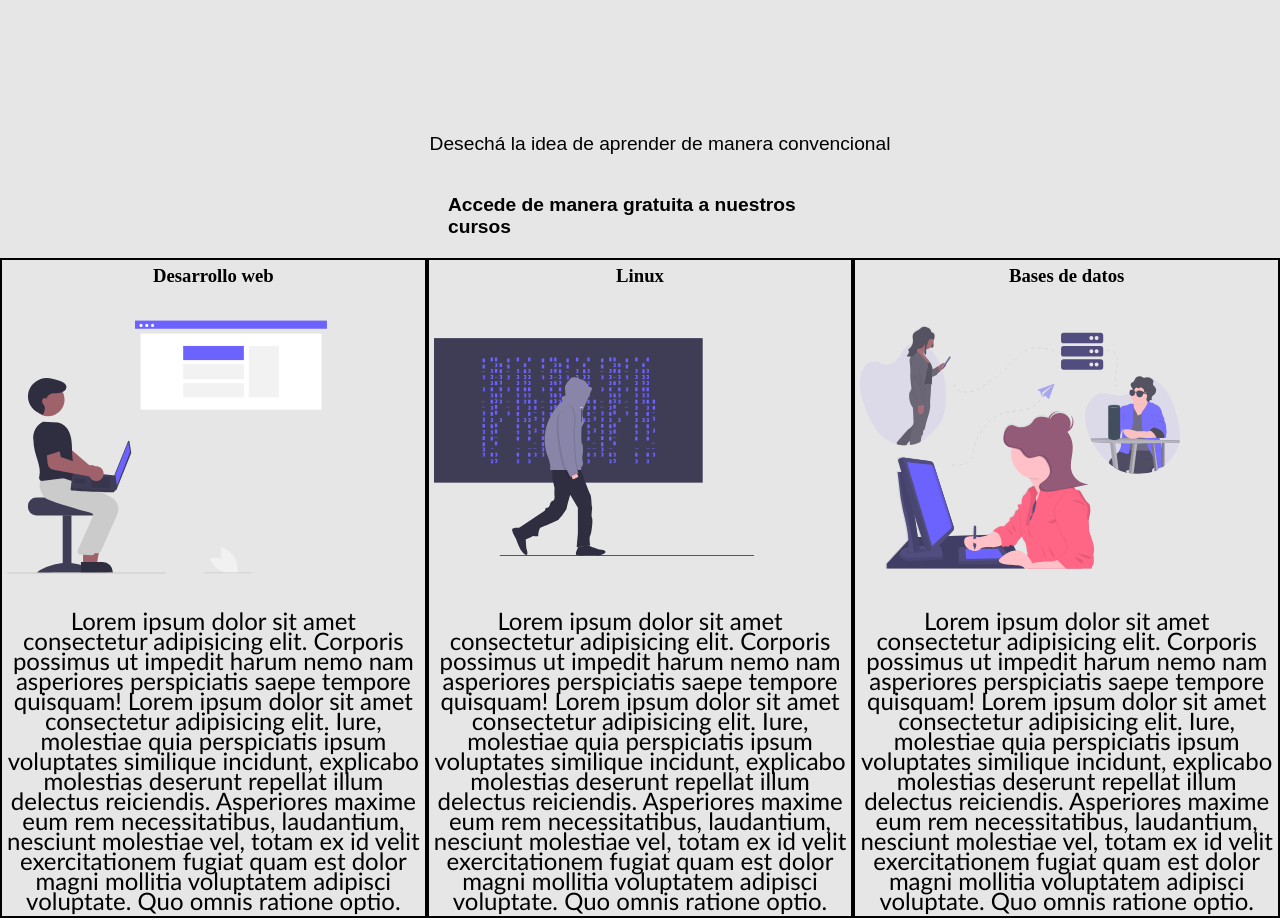
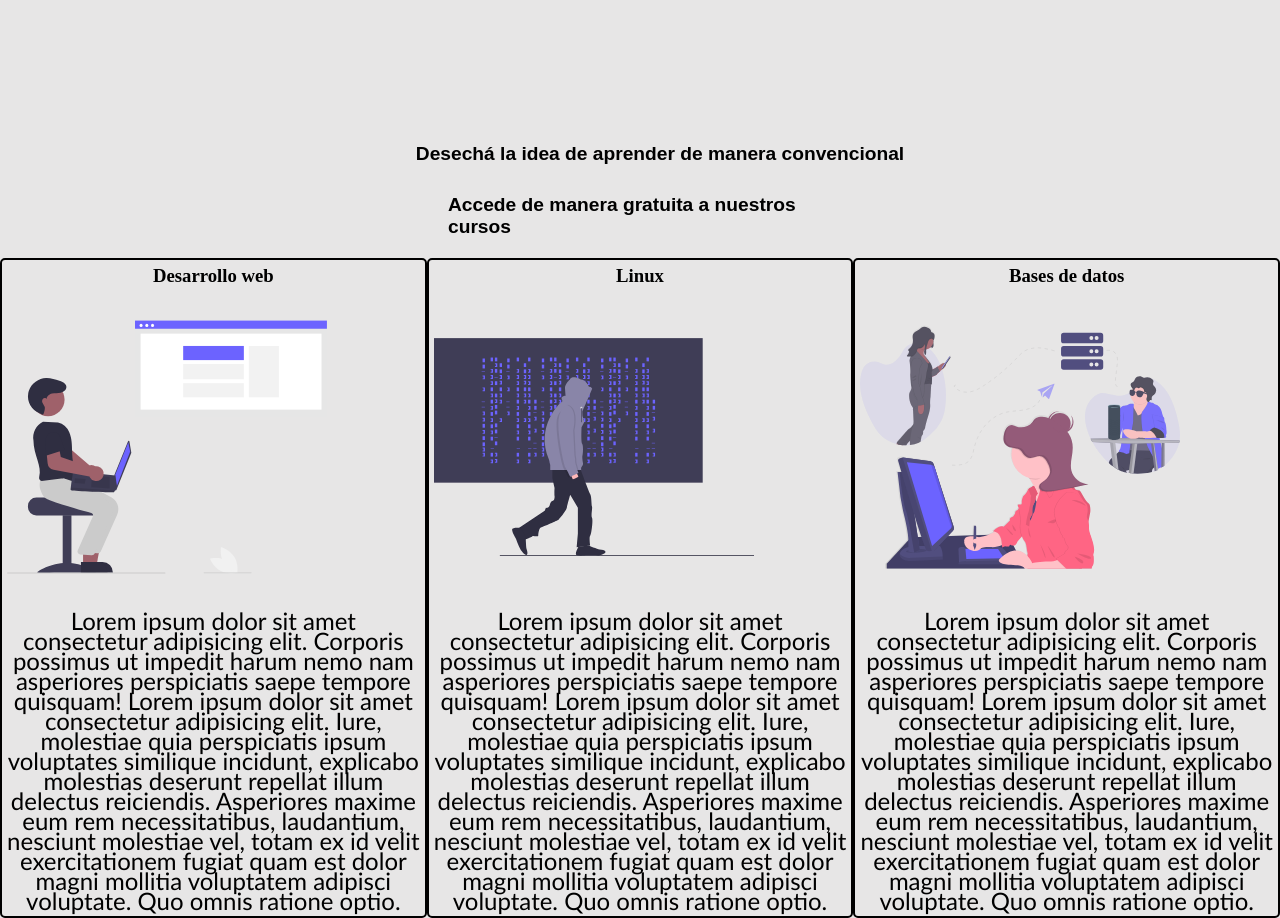
Before and after one commit to santiagomkam00/EjemploSass, a website: page index.html in a window 1280 px wide. Shown: the part 1040-1958 px from the top of the page. Drawn offline with Linux system fonts and the light colour scheme.

Commit message:
Añadiendo unos detalles minimos

```diff
--- a/scss/style.scss
+++ b/scss/style.scss
@@ -79,8 +79,9 @@ main{
         p{
             font-size: 1.2rem;
             font-family: Arial, Helvetica, sans-serif;
+            font-weight: bold;
             position: relative;
-            top: 250px;
+            top: 260px;
         }
     }
 }
@@ -101,6 +102,7 @@ main{
             width: 30rem;
             padding: 5px;
             border: 2px solid black;
+            border-radius: 5px;
             display: flex;
             flex-direction: column;
             align-items: center;
```
Also changed, not shown: css/style.css.
